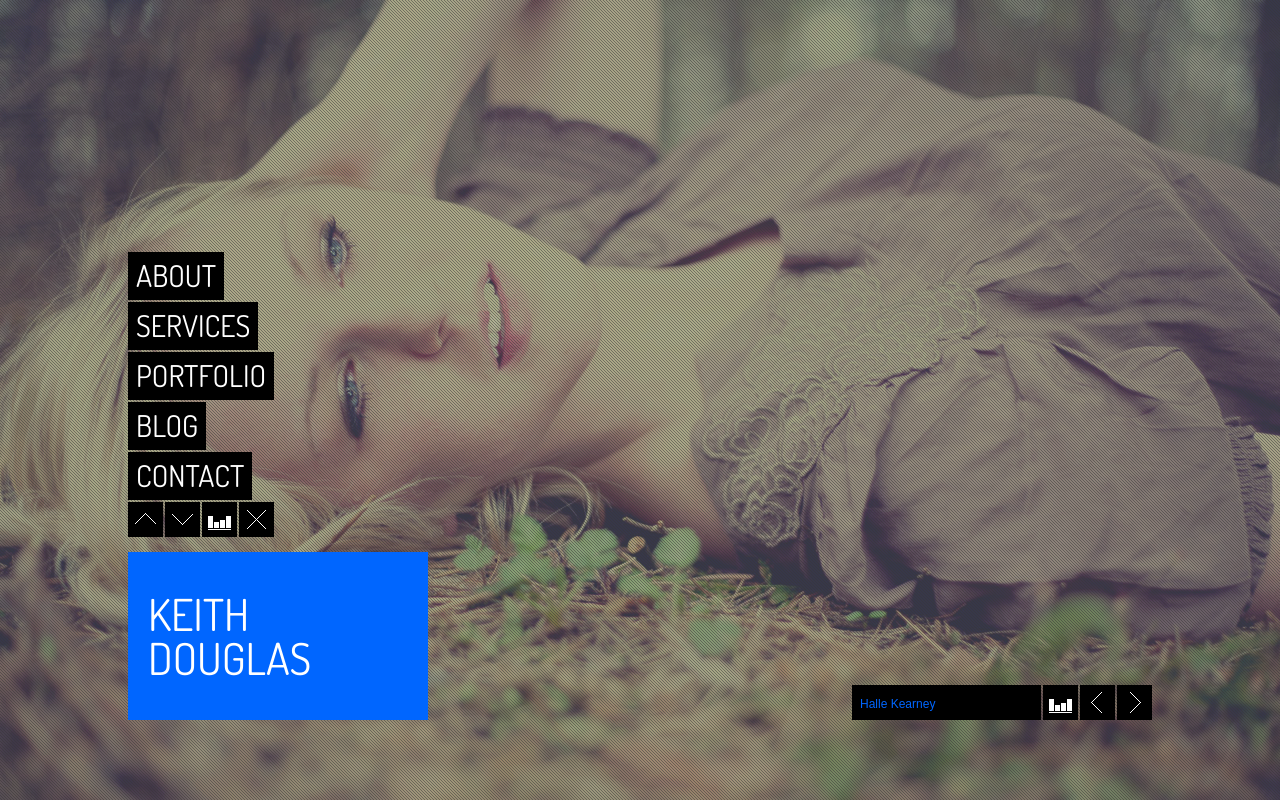
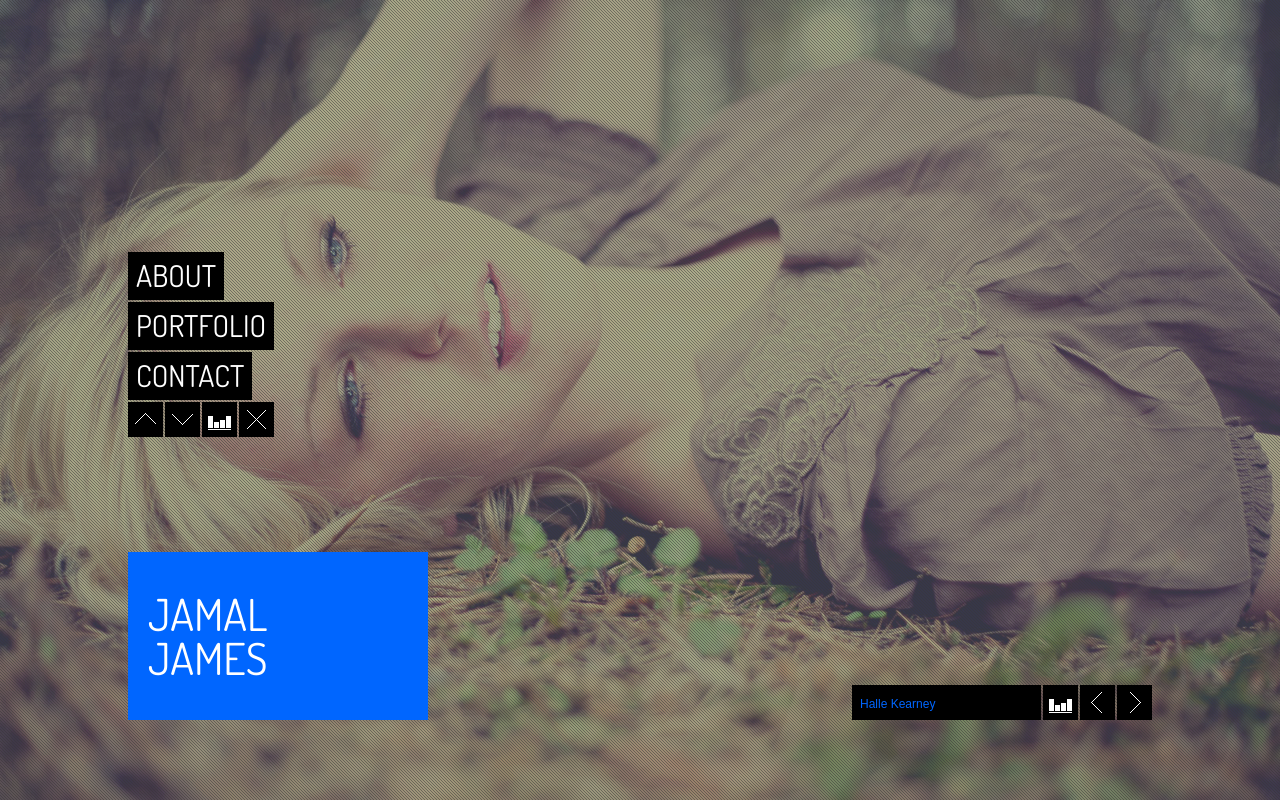
Before and after one commit to noichiyt/portfolio-site, a plain HTML site: page index.html in a window 1280 px wide. Drawn offline with Linux system fonts and the light colour scheme; some packages are replaced by stand-ins of ours; a web font is replaced by a local one.

Commit message:
Update name to Jamal in more places

```diff
--- a/index.html
+++ b/index.html
@@ -52,9 +52,7 @@
 					<!-- Menu -->
 					<ul>
 						<li><a href="#!about.html">About</a></li>
-						<li><a href="#!services.html">Services</a></li>
 						<li><a href="#!portfolio.html">Portfolio</a></li>
-						<li><a href="#!blog.html">Blog</a></li>
 						<li><a href="#!contact.html">Contact</a></li>
 					</ul>
 					<!-- /Menu -->
@@ -68,8 +66,8 @@
 
 				<!-- Name box -->
 				<div id="nostalgia-navigation-name-box">
-					<span>Keith</span>
-					<span>Douglas</span>
+					<span>Jamal</span>
+					<span>James</span>
 				</div>
 				<!-- /Name box -->
 
@@ -94,9 +92,7 @@
 
 							<select id="nostalgia-tab-content-menu-select" name="nostalgia-tab-content-menu-select">
 								<option value="#!about.html">About</option>
-								<option value="#!services.html">Services</option>
 								<option value="#!portfolio.html">Portfolio</option>
-								<option value="#!blog.html">Blog</option>
 								<option value="#!contact.html">Contact</option>
 								<option value="#!main">- Close -</option>
 							</select>
```
Also changed, not shown: page/blog.html (+2 -2 lines), page/post.html (+1 -1 lines).
